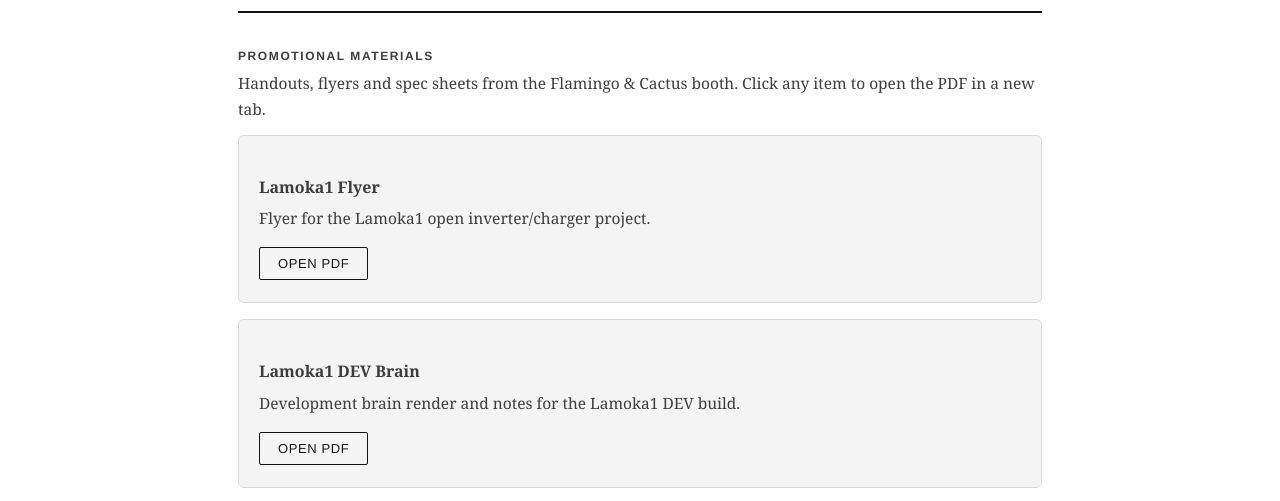
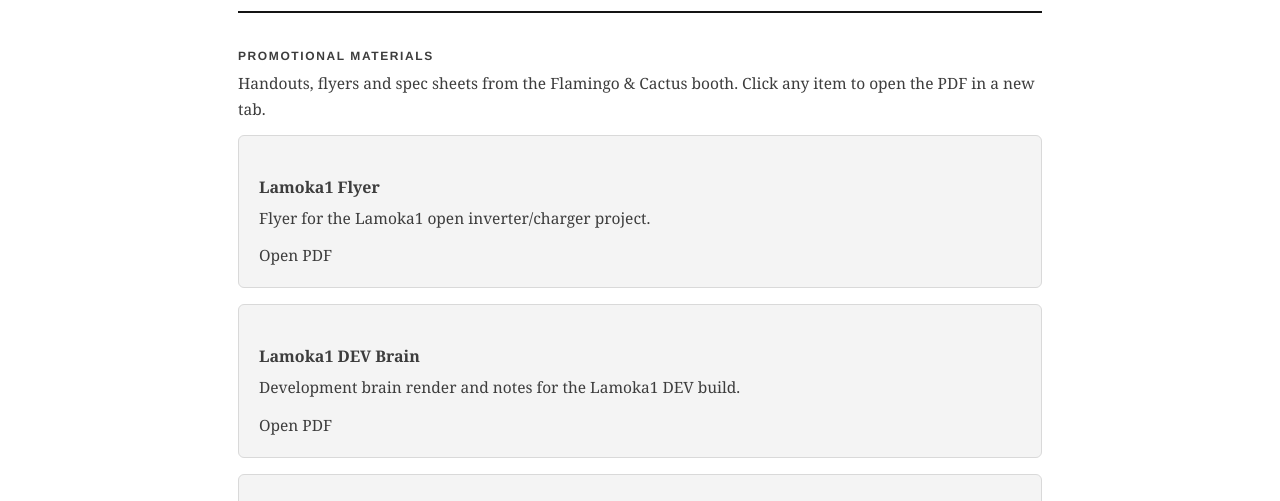
Before and after one commit to bearjhartjen/flamingo-site, a plain HTML site: page site/promotional.html in a window 1280 px wide. Shown: the part 281-782 px from the top of the page. Drawn offline with Linux system fonts and the light colour scheme.

Commit message:
Improvements, new transaction

```diff
--- a/site/promotional.html
+++ b/site/promotional.html
@@ -40,7 +40,7 @@
   <div class="hr"></div>
 
   <div class="canvas">
-<h2>Promotional materials</h2><p>Handouts, flyers and spec sheets from the Flamingo &amp; Cactus booth. Click any item to open the PDF in a new tab.</p><div class="card"><h3>Lamoka1 Flyer</h3><p>Flyer for the Lamoka1 open inverter/charger project.</p><p><a href="uploads/lamoka1-flyer.pdf" class="btn" target="_blank" rel="noopener">Open PDF</a></p></div><div class="card"><h3>Lamoka1 DEV Brain</h3><p>Development brain render and notes for the Lamoka1 DEV build.</p><p><a href="uploads/lamoka1-dev-brain.pdf" class="btn" target="_blank" rel="noopener">Open PDF</a></p></div><div class="card"><h3>Lamoka1 Version 2</h3><p>Documentation for the second Lamoka1 hardware revision.</p><p><a href="uploads/lamoka1_2.pdf" class="btn" target="_blank" rel="noopener">Open PDF</a></p></div><div class="card"><h3>Solar Gen 2</h3><p>Promotional sheet for the Solar Gen 2 power module.</p><p><a href="uploads/solar-gen-2.pdf" class="btn" target="_blank" rel="noopener">Open PDF</a></p></div><div class="card"><h3>Tomachie Promotion</h3><p>Promotional material for the Tomachie project.</p><p><a href="uploads/tomachie-promotion.pdf" class="btn" target="_blank" rel="noopener">Open PDF</a></p></div>
+<h2>Promotional materials</h2><p>Handouts, flyers and spec sheets from the Flamingo &amp; Cactus booth. Click any item to open the PDF in a new tab.</p><div class="card"><h3>Lamoka1 Flyer</h3><p>Flyer for the Lamoka1 open inverter/charger project.</p><p>Open PDF</p></div><div class="card"><h3>Lamoka1 DEV Brain</h3><p>Development brain render and notes for the Lamoka1 DEV build.</p><p>Open PDF</p></div><div class="card"><h3>Lamoka1 Version 2</h3><p>Documentation for the second Lamoka1 hardware revision.</p><p>Open PDF</p></div><div class="card"><h3>Solar Gen 2</h3><p>Promotional sheet for the Solar Gen 2 power module.</p><p>Open PDF</p></div><div class="card"><h3>Tomachie Promotion</h3><p>Promotional material for the Tomachie project.</p><p>Open PDF</p></div>
   </div>
   <footer>
   </footer>
```
Also changed, not shown: data/pages/promotional.html (+1 -1 lines).
